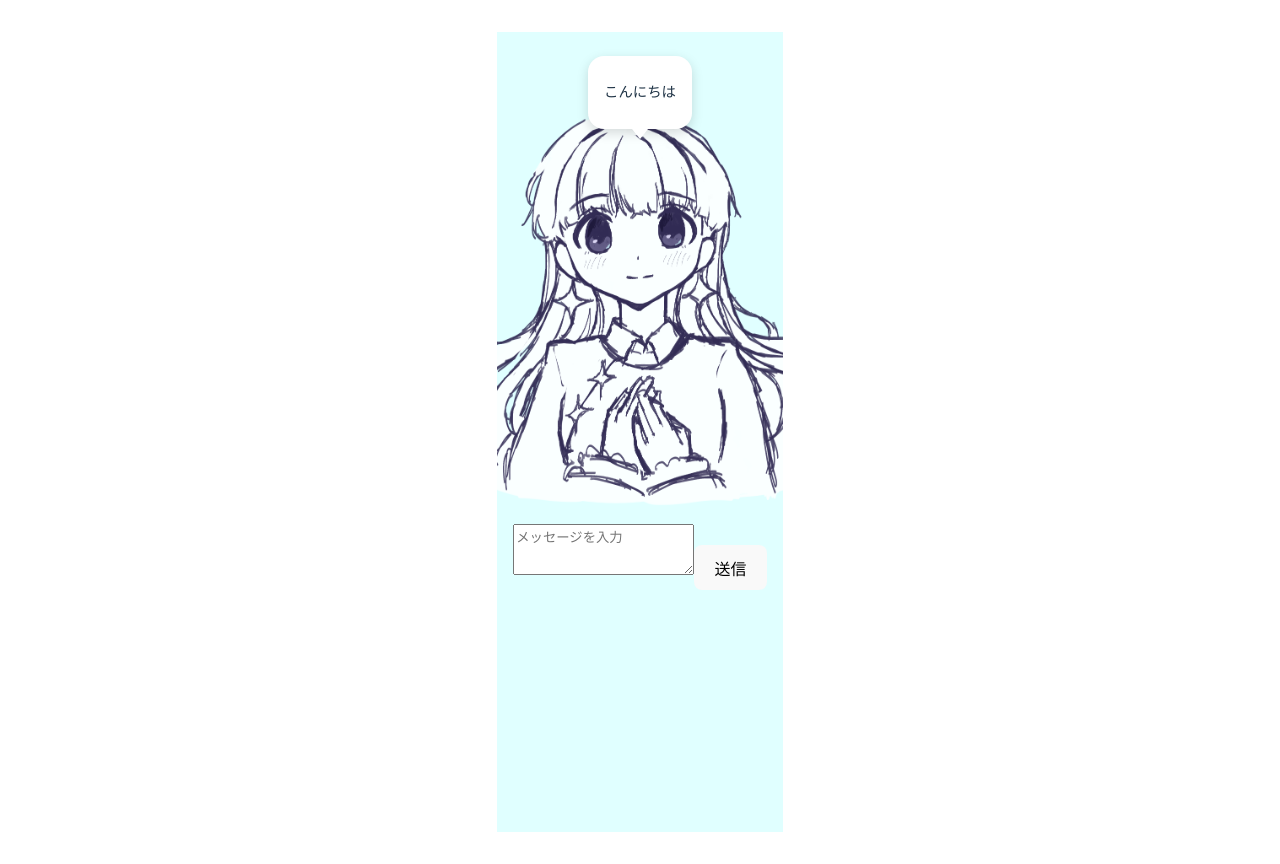
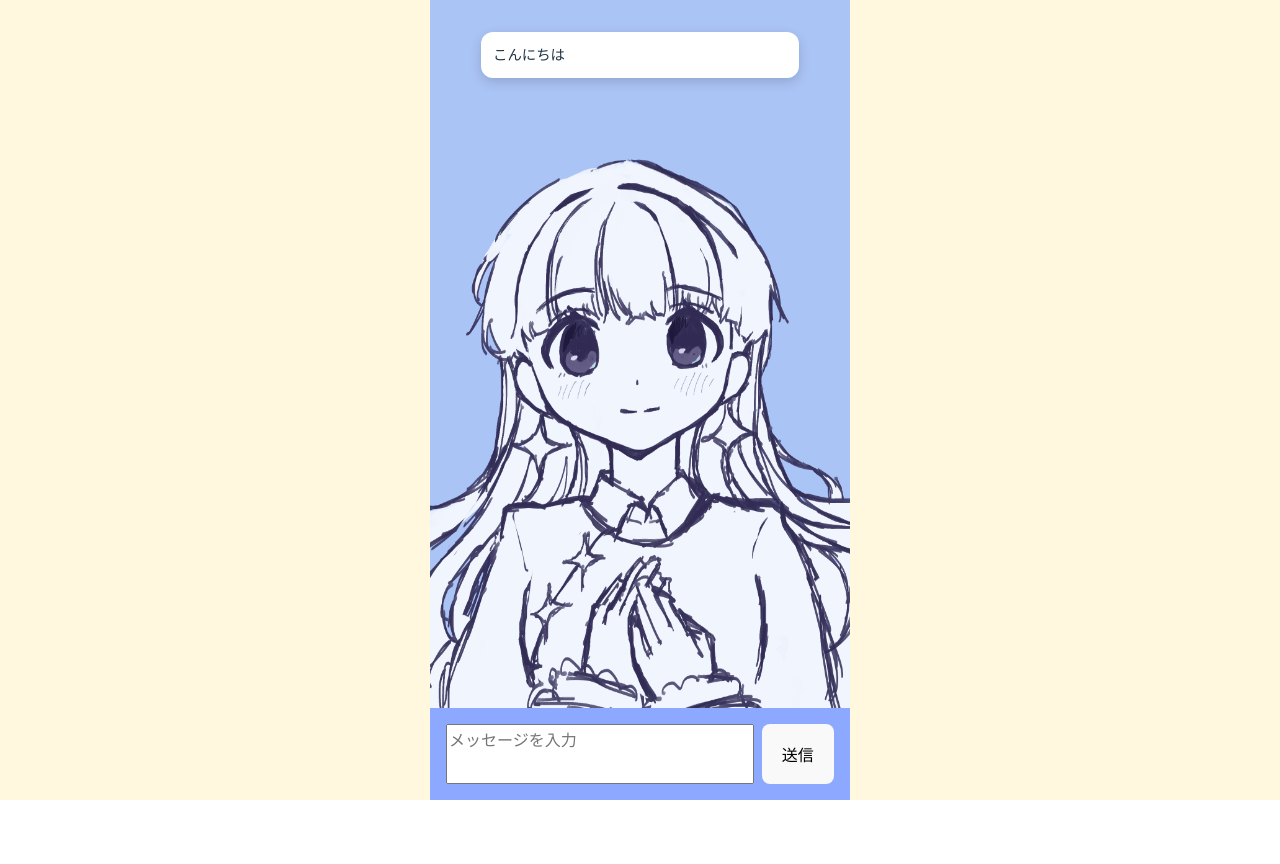
Before and after one commit to pear-study/ai-chat, a Vue app in the folder ai-chat/: page / in a window 1280 px wide. After the commit the page ends 800 px from the top, so only its background shows below. Built offline with nearby package versions, Linux system fonts and the light colour scheme.

Commit message:
💄style: スタイル調整など - ローディング状態管理 - キャラの位置、UIの位置を調整

```diff
--- a/ai-chat/src/App.vue
+++ b/ai-chat/src/App.vue
@@ -5,10 +5,19 @@
   const mouse = ref('/mouse-1.png')
   const message = ref('こんにちは')
   const input = ref('')
+  const loading = ref(false)
+
 
   // CloudFlareWorkers経由でOpenApiを叩く
   // 個人で契約しているのでキーはサーバー側で管理！秘密
   async function handlePostMessage() {
+    if (!input.value) return
+
+    loading.value = true
+    message.value = '...'
+    mouse.value = '/mouse-2.png'
+
+    try {
       const res = await fetch('https://ai-chat.ffvkbzmm49.workers.dev', {
         method: 'POST',
         headers: { 'Content-Type': 'application/json' },
@@ -20,6 +29,13 @@
       // 返却されたメッセージを表示する
       const data = await res.json()
       message.value = data.text
+    } catch {
+      message.value = 'ごめんね、もう一回お話してくれる？'
+    } finally {
+      mouse.value = '/mouse-1.png'
+      loading.value = false
+      input.value = ''
+    }
   }
 
 
@@ -27,15 +43,21 @@
 
 <template>
   <main class="container">
+    <div class="bubble-area">
+      <div class="bubble">
+        {{ message }}
+      </div>
+    </div>
+
     <div class="character">
+      <div class="character-inner">
+        <div class="character-stack">
           <img src="/body.png" class="layer body" />
           <img :src="eye" class="layer eye" />
           <img :src="mouse" class="layer mouse" />
-      <!-- 差し替え用 -->
-      <!-- <img src="/face_happy.png" class="layer face" /> -->
-      <div class = "bubble">
-        <p>{{ message }}</p>
       </div>
+    </div>
+
     </div>
 
     <div class="ui">
@@ -45,7 +67,13 @@
         placeholder="メッセージを入力"
         rows="3"
       />
-      <button class="send" @click="handlePostMessage">送信</button>
+      <button
+        class="send"
+        :disabled="loading"
+        @click="handlePostMessage"
+      >
+        送信
+      </button>
     </div>
   </main>
 </template>
@@ -53,47 +81,60 @@
 <style scoped>
 .container {
   max-width: 420px;
-  min-height: 100vh;
+  height: 100dvh;
   margin: 0 auto;
+  display: flex;
   position: relative;
-  background-color: lightcyan;
+  background-color: #aac4f5;
+  overflow: hidden;
 }
 
 
 /* 吹き出し */
+.bubble-area {
+  position: absolute;
+  top: 4%;
+  width: 100%;
+  display: flex;
+  justify-content: center;
+  z-index: 10;
+}
+
 .bubble {
-  position: absolute;
-  top: 5%;          /* 顔の上あたり */
-  left: 50%;
-  transform: translateX(-50%);
-  max-width: 80%;
+  width: 70%;
+  max-height: 30dvh;
+  overflow: auto;
 
   background: white;
-  border-radius: 16px;
-  padding: 0.75rem 1rem;
+  border-radius: 12px;
+  padding: 0.75rem;
   font-size: 0.9rem;
-  line-height: 1.4;
-
   box-shadow: 0 4px 12px rgba(0,0,0,0.15);
-}
-
-/* 三角 */
-.bubble::after {
-  content: "";
-  position: absolute;
-  bottom: -10px;
-  left: 50%;
-  transform: translateX(-50%);
-  border-width: 10px 8px 0;
-  border-style: solid;
-  border-color: white transparent transparent;
 }
 
 /* キャラ表示エリア */
 .character {
+  position: absolute;
+  inset: 0;
+  width: 100%;
+  overflow-y: auto;
+  overscroll-behavior: none;
+}
+
+.character-inner {
   position: relative;
   width: 100%;
-  aspect-ratio: 3 / 5;   /* 素体画像の比率に合わせる */
+  min-height: 100%;
+  display: flex;
+  flex-direction: column;
+  justify-content: center;
+  align-items: center;
+}
+
+.character-stack {
+  position: relative;   /* absolute の基準 */
+  width: 100%;
+  aspect-ratio: 3/5;
 }
 
 /* 全レイヤー共通 */
@@ -106,8 +147,24 @@
 
 /* UI */
 .ui {
+  position: absolute;
+  bottom: 0;
+  width: 100%;
+  display: flex;
+  gap: 8px;
   padding: 1rem;
-  position: relative;
+  background-color: #8CA9FF;
   z-index: 10;
+  box-sizing: border-box;
+
+  .input {
+    flex: 1;
+    resize: none;
+    font-size:1rem;
+
+    .send:disabled {
+      opacity: 0.5;
+    }
+  }
 }
 </style>
--- a/ai-chat/src/style.css
+++ b/ai-chat/src/style.css
@@ -24,10 +24,8 @@ a:hover {
 
 body {
   margin: 0;
-  display: flex;
-  place-items: center;
-  min-width: 320px;
-  min-height: 100vh;
+  min-height: 100dvh;
+  background-color: #FFF8DE;
 }
 
 h1 {
@@ -59,10 +57,8 @@ button:focus-visible {
 }
 
 #app {
-  max-width: 1280px;
-  margin: 0 auto;
-  padding: 2rem;
-  text-align: center;
+  width: 100%;
+  height: 100dvh;
 }
 
 @media (prefers-color-scheme: light) {
```
Lines whose indentation alone changed are shown as unchanged.
